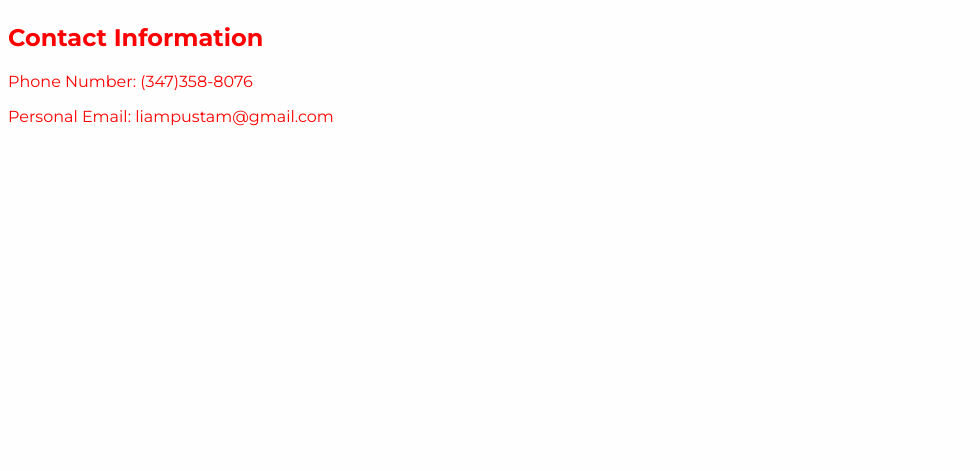
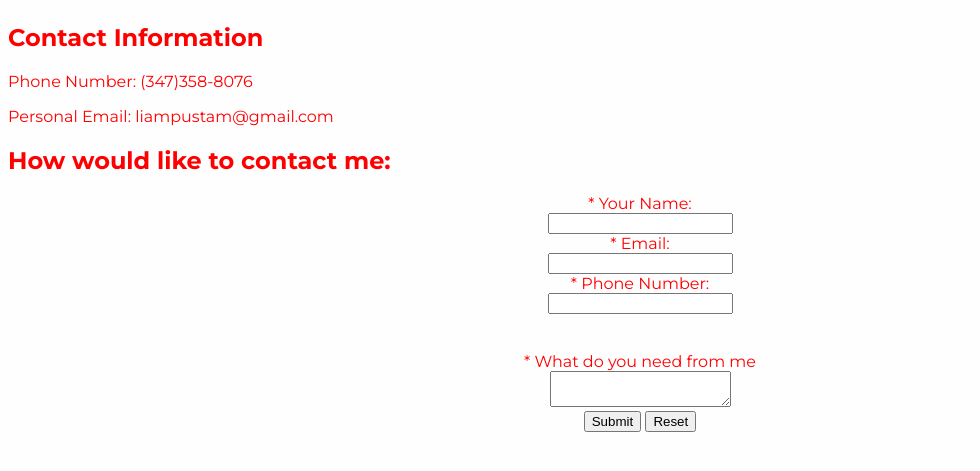
Before and after one commit to liampustam/liampustam.github.io, a plain HTML site: page Contact_info.html in a window 1280 px wide. Shown: the part 203-674 px from the top of the page, without its empty margins (0-980 px from the left). Drawn offline with Linux system fonts and the light colour scheme; a web font is replaced by a local one.

Commit message:
Added forms and change color-ways

```diff
--- a/Contact_info.html
+++ b/Contact_info.html
@@ -5,7 +5,7 @@
     <meta name="viewport" content="width=device-width, initial-scale=1.0">
     <title>Contact Info</title>
     <link rel="stylesheet" href="styles.css">
-    <div>
+    <div class="navbar">
         <nav>
             <uv>
                 <li><a href="index.html">Home Page</a></li>
@@ -23,5 +23,50 @@
     <h2>Contact Information</h2>
     <p>Phone Number: (347)358-8076 </p>
     <p>Personal Email: liampustam@gmail.com</p>
+    <h2>How would like to contact me:</h2>
+    <div>
+        <form
+            action="https://form-to-email.steam-center.workers.dev/"
+            method="post"
+        >
+            <input hidden name="send-to" value="lpustam@brooklynsteamcenter.org">
+
+            *
+            <label>Your Name:</label>
+            <br>
+            <input type="text" required name="name">
+            <br>
+
+            *
+            <label>Email:</label>
+            <br>
+            <input  type="text" required name="email">
+            <br>
+
+            *
+            <label>Phone Number:</label>
+            <br>
+            <input type="tel" required name="phone">
+            <br>
+            <br>
+            <br>
+
+           <div>
+            *
+            <label>What do you need from me</label>
+            <br>
+            <textarea name="what_do_you_need" requried></textarea>
+            <br>
+            <input type="submit">
+            <input type="reset">
+        </div>
+
+
+
+        </form>
+
+
+
+    </div>
 </body>
 </html>
```
Also changed, not shown: about_me.html (+2 -2 lines).
